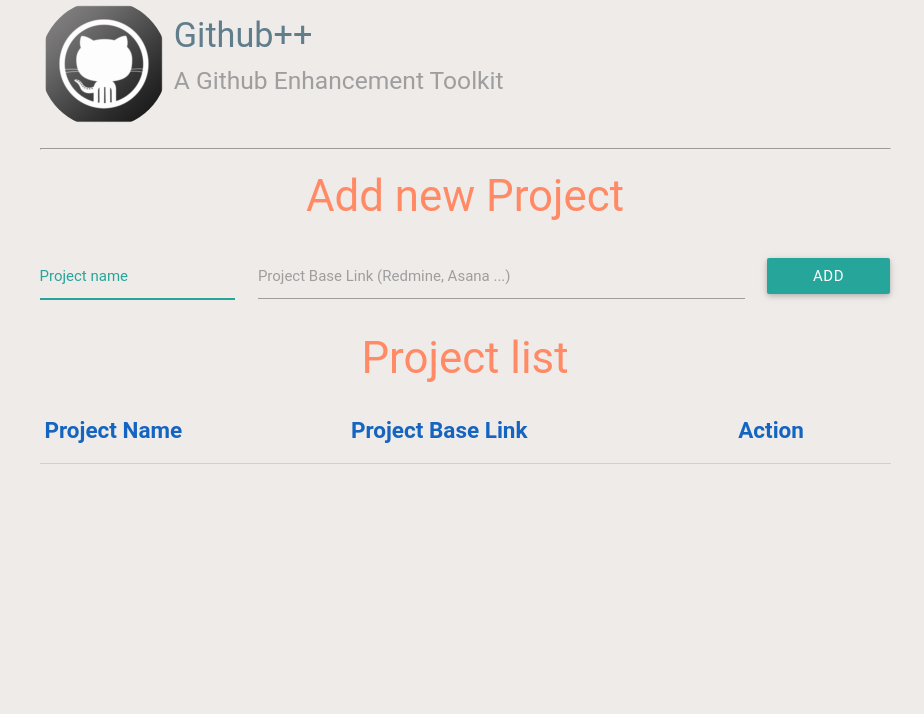
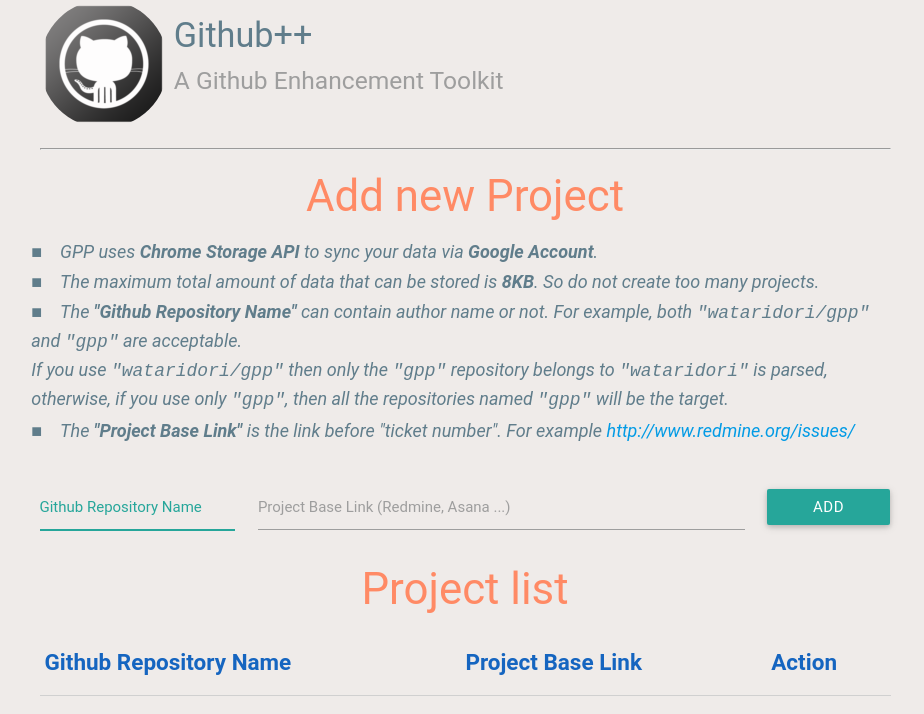
Before and after one commit to wataridori/gpp, a browser extension: page src/html/option.html in a window 1280 px wide. Shown: the whole page, without its empty margins (175-1099 px from the left). Drawn offline with Linux system fonts and the light colour scheme; a web font is replaced by a local one.

Commit message:
Add instructions in option page

```diff
--- a/src/css/option.css
+++ b/src/css/option.css
@@ -9,3 +9,13 @@
 table {
     font-size: 1.5em;
 }
+
+p {
+    font-size: 1.2em;
+    font-style: italic;
+    margin: 3px;
+}
+
+.strong {
+    font-weight: bold;
+}
--- a/src/html/option.html
+++ b/src/html/option.html
@@ -28,11 +28,20 @@
 
     <div class="row">
         <h3 class="deep-orange-text text-lighten-2 center-align">Add new Project</h3>
+        <div class="blue-grey-text">
+            <p>■　GPP uses <span class="strong">Chrome Storage API</span> to sync your data via <span class="strong">Google Account</span>.</p>
+            <p>■　The maximum total amount of data that can be stored is <span class="strong">8KB</span>. So do not create too many projects.</p>
+            <p>■　The <span class="strong">"Github Repository Name"</span> can contain author name or not. For example, both <code>"wataridori/gpp"</code> and <code>"gpp"</code> are acceptable. <br>
+                If you use <code>"wataridori/gpp"</code> then only the <code>"gpp"</code> repository belongs to <code>"wataridori"</code> is parsed, otherwise,
+                if you use only <code>"gpp"</code>, then all the repositories named <code>"gpp"</code> will be the target.</p>
+            <p>■　The <span class="strong">"Project Base Link"</span> is the link before "ticket number". For example <a href="http://www.redmine.org/issues/">http://www.redmine.org/issues/</a></p>
+        </div>
+        <br>
         <form class="col s12">
             <div class="row">
                 <div class="input-field col s3">
                     <input id="project-name" type="text" class="validate">
-                    <label for="project-name">Project name</label>
+                    <label for="project-name">Github Repository Name</label>
                 </div>
                 <div class="input-field col s7">
                     <input id="project-link" type="text" class="validate">
@@ -50,7 +59,7 @@
             <table class="responsive-table bordered hoverable" id="table-data">
                 <thead>
                 <tr class="blue-text text-darken-3">
-                    <th data-field="id">Project Name</th>
+                    <th data-field="id">Github Repository Name</th>
                     <th data-field="name">Project Base Link</th>
                     <th data-field="price">Action</th>
                 </tr>
```
Also changed, not shown: src/manifest.json.
